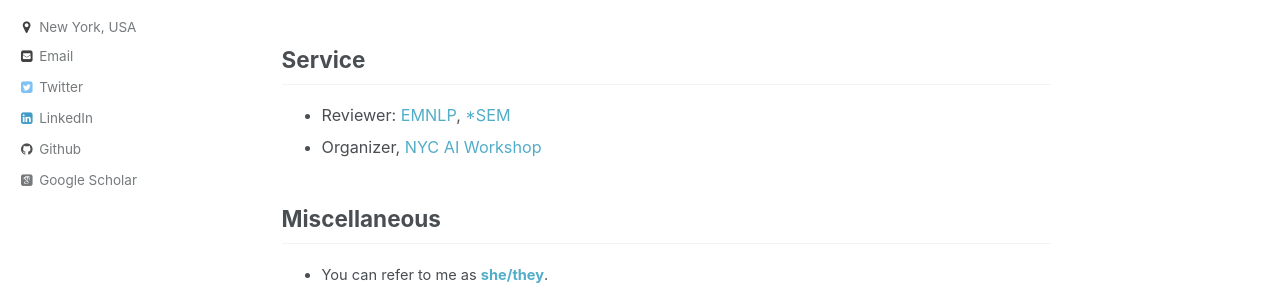
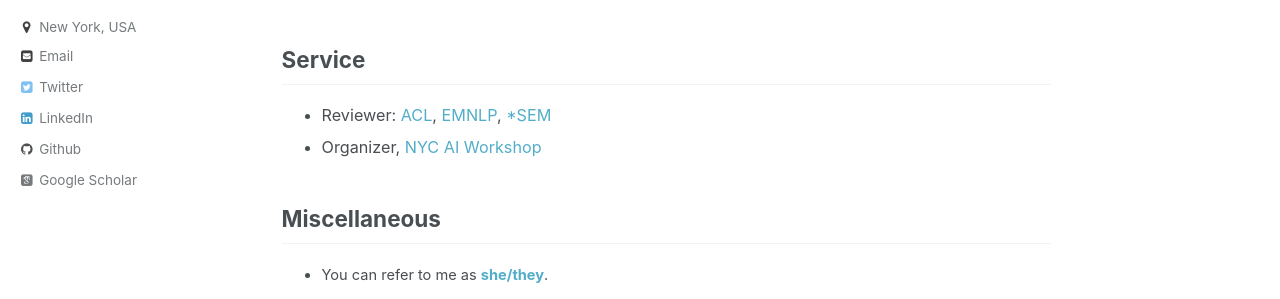
Before and after one commit to phu-pmh/phu-pmh.github.io, a Jekyll site: the page built from _pages/about.md, in a window 1280 px wide and 900 px high, scrolled down 1249 px. Shown: the part 296-595 px from the top of the window. Built offline with Jekyll 4.4.1, drawn with Linux system fonts in a browser that asks for light colours; some web fonts are replaced.

Commit message:
Update about.md

```diff
--- a/_pages/about.md
+++ b/_pages/about.md
@@ -63,7 +63,7 @@
 
 Service
 ------
-* Reviewer: [EMNLP](https://www.emnlp-ijcnlp2019.org/), [*SEM](https://starsem.org/)
+* Reviewer: [ACL](https://www.aclweb.org/portal/acl), [EMNLP](https://www.emnlp-ijcnlp2019.org/), [*SEM](https://starsem.org/)
 * Organizer, [NYC AI Workshop](https://nyu-mll.github.io/nyc-ai-workshop)
 
 
```
